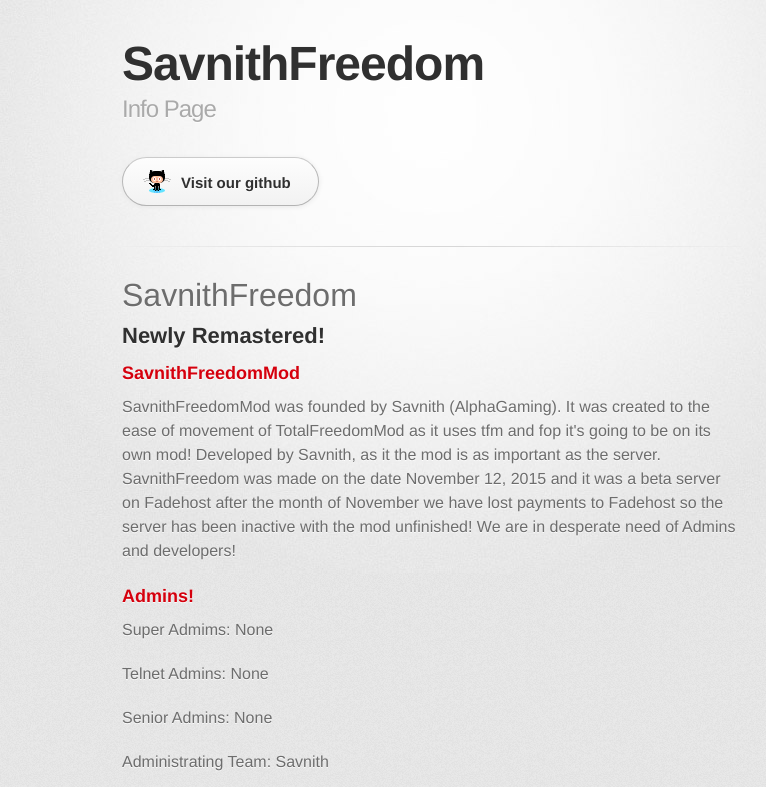
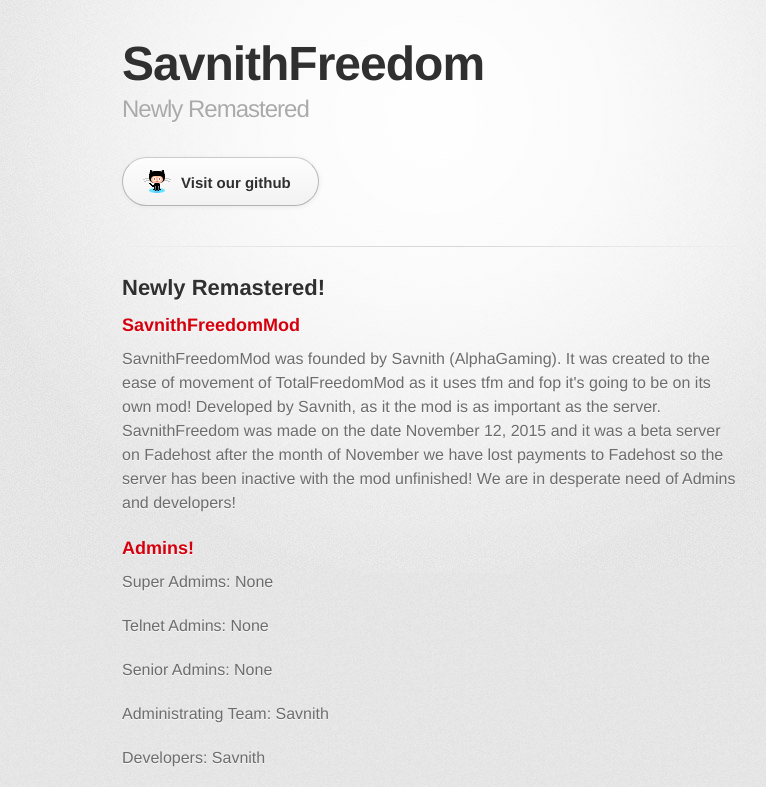
Before and after one commit to xItsNickHD/savnithfreedom.github.io, a plain HTML site: page index.html in a window 1280 px wide. Shown: the top 787 px of the page, without its empty margins (208-974 px from the left). Drawn offline with Linux system fonts and the light colour scheme; a web font is replaced by a local one.

Commit message:
Update index.html

```diff
--- a/index.html
+++ b/index.html
@@ -19,7 +19,7 @@
 
         <header>
           <h1>SavnithFreedom</h1>
-          <h2>Info Page</h2>
+          <h2>Newly Remastered</h2>
         </header>
 
         <section id="downloads" class="clearfix">
@@ -29,9 +29,6 @@
         <hr>
 
         <section id="main_content">
-          <h1>
-<a id="savnithfreedom" class="anchor" href="#savnithfreedom" aria-hidden="true"><span class="octicon octicon-link"></span></a>SavnithFreedom</h1>
-
 <h2>
 <a id="newly-remastered" class="anchor" href="#newly-remastered" aria-hidden="true"><span class="octicon octicon-link"></span></a>Newly Remastered!</h2>
 
```
